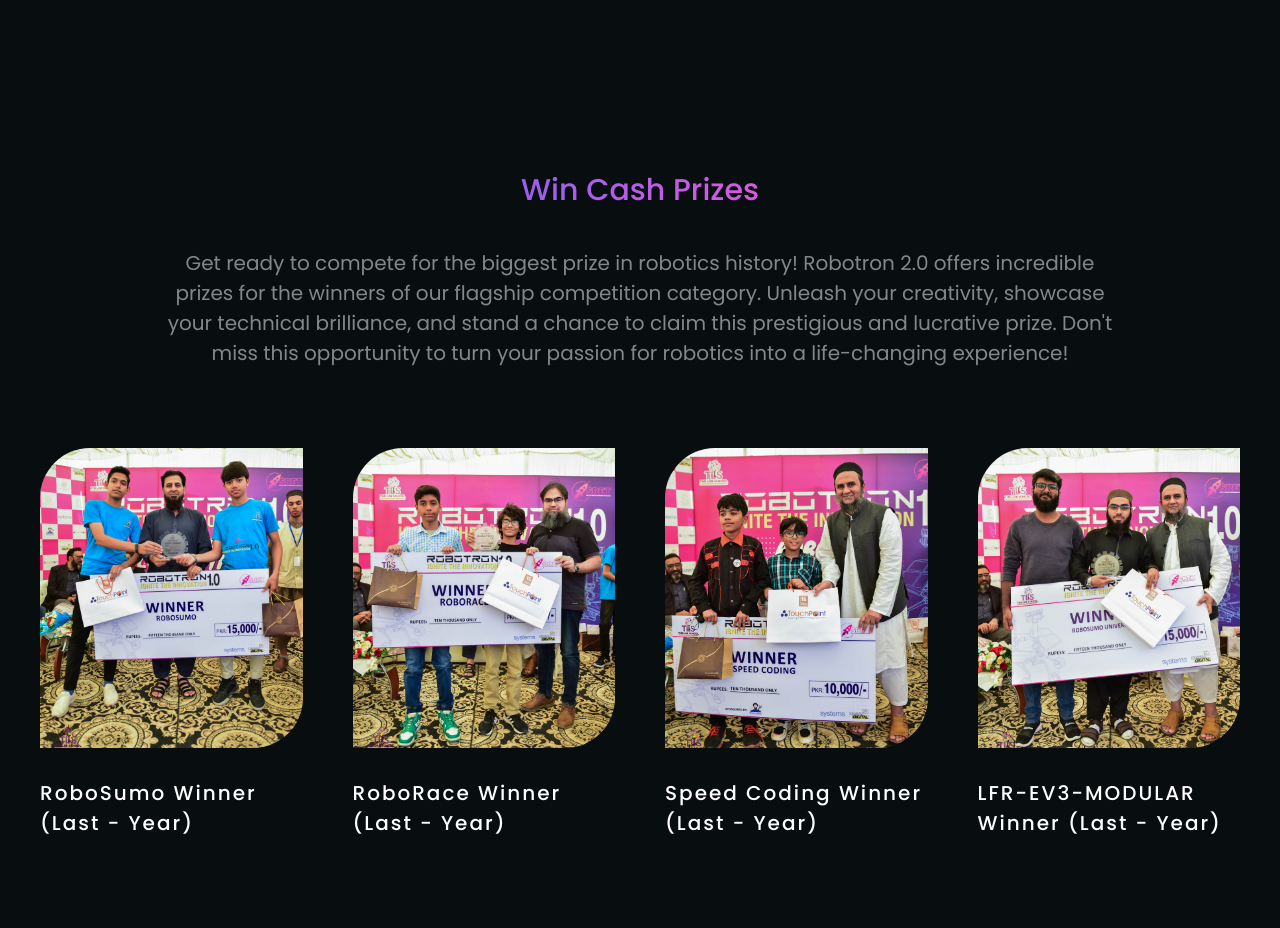
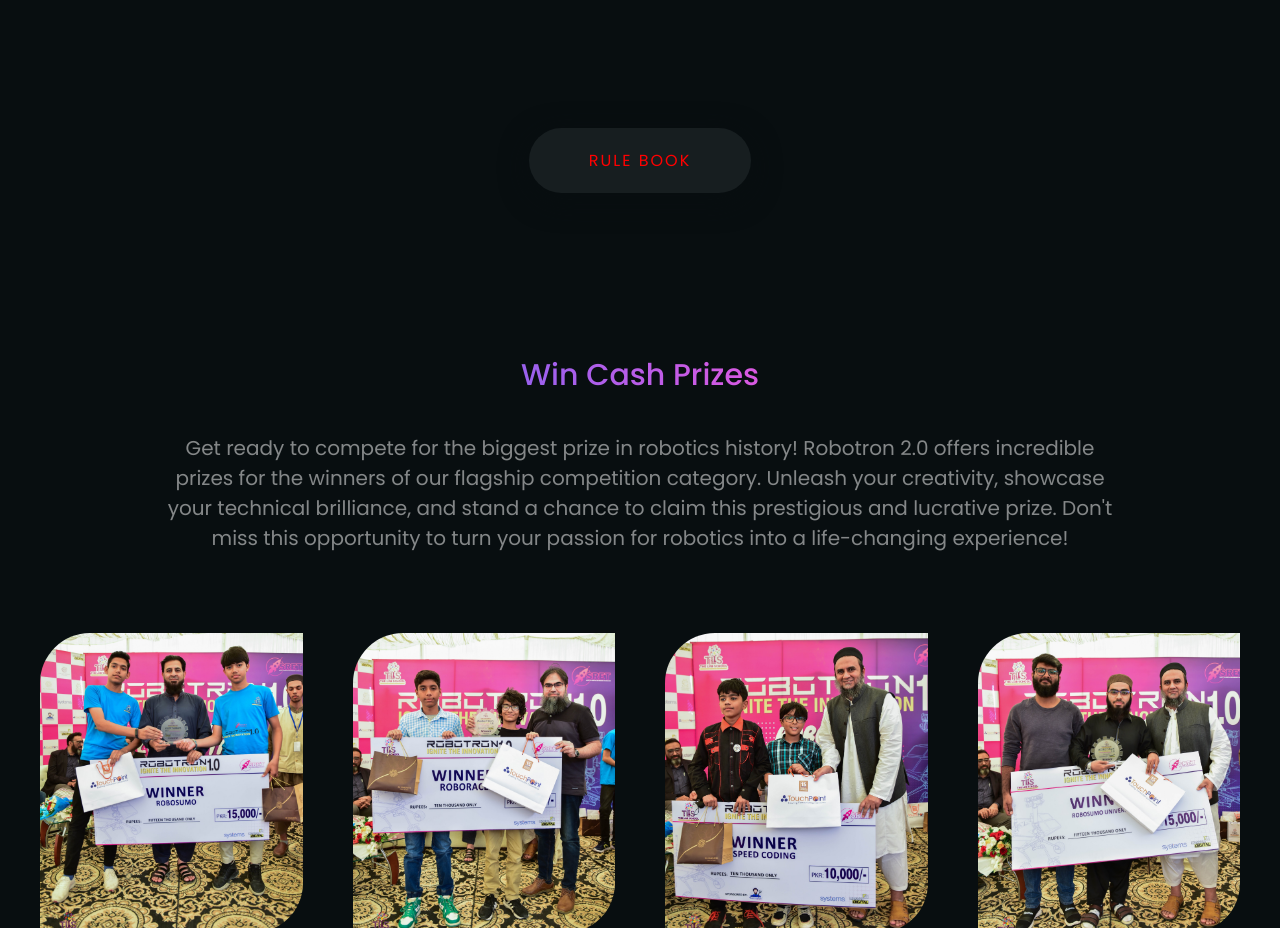
Before and after one commit to muawwizbilal/Robotron2.0, a Next.js app: page / in a window 1280 px wide. Shown: the part 2980-3908 px from the top of the page. Built offline with nearby package versions, Linux system fonts and the light colour scheme.

Commit message:
rulebook add

```diff
--- a/components/categories.js
+++ b/components/categories.js
@@ -18,9 +18,33 @@
               <Card data={item} key={item.id} />
             ))}
           </div>
+          <div className='button-container'>
+            <a
+              href='https://publuu.com/flip-book/240606/570887/page/1'
+              target='_blank'
+              rel='noopener noreferrer'
+              className='rule-button'
+            >
+              Rule Book
+            </a>
 
+          </div>
         </div>
       </section>
+      <style jsx>{`
+        .button-container {
+          display: flex;
+          justify-content: center;
+          margin-top:60px;
+          margin-bottom:60px;
+
+
+        }
+
+
+
+
+      `}</style>
     </>
   )
 }
--- a/pages/categories.js
+++ b/pages/categories.js
@@ -7,6 +7,7 @@
     <>
       <Head>
         <title>Categories - Robotron</title>
+
       </Head>
       <ShowCase />
     </>
--- a/sections/categories.js
+++ b/sections/categories.js
@@ -21,7 +21,32 @@
           </div>
 
         </div>
+        <div className='button-container'>
+            <a
+              href='https://publuu.com/flip-book/240606/570887/page/1'
+              target='_blank'
+              rel='noopener noreferrer'
+              className='rule-button'
+            >
+              Rule Book
+            </a>
+
+          </div>
       </section>
+      <style jsx>{`
+        .button-container {
+          display: flex;
+          justify-content: center;
+          margin-top:60px;
+          margin-bottom:60px;
+
+
+        }
+
+
+
+
+      `}</style>
     </>
   )
 }
--- a/styles/_common.scss
+++ b/styles/_common.scss
@@ -51,6 +51,23 @@
   border-radius: 50px;
   box-shadow: $shadow-md;
   cursor: pointer;
+}
+.rule-button{
+  background-color: #171e20;
+  box-shadow: none;
+  color: red;
+  padding: 20px 60px;
+  font-size: $lg;
+  border-radius:60px ;
+  text-transform: uppercase;
+  letter-spacing: 2px;
+  box-shadow: rgba($dark, 5) 0px 7px 29px 0px;
+  transition: 0.5s ease-in-out;
+  &:hover {
+    color: $green;
+  }
+
+
 }
 .secondary-button,
 .btn-banner{
```
Also changed, not shown: 1 other file (tests, documents, lock files or other folders).
